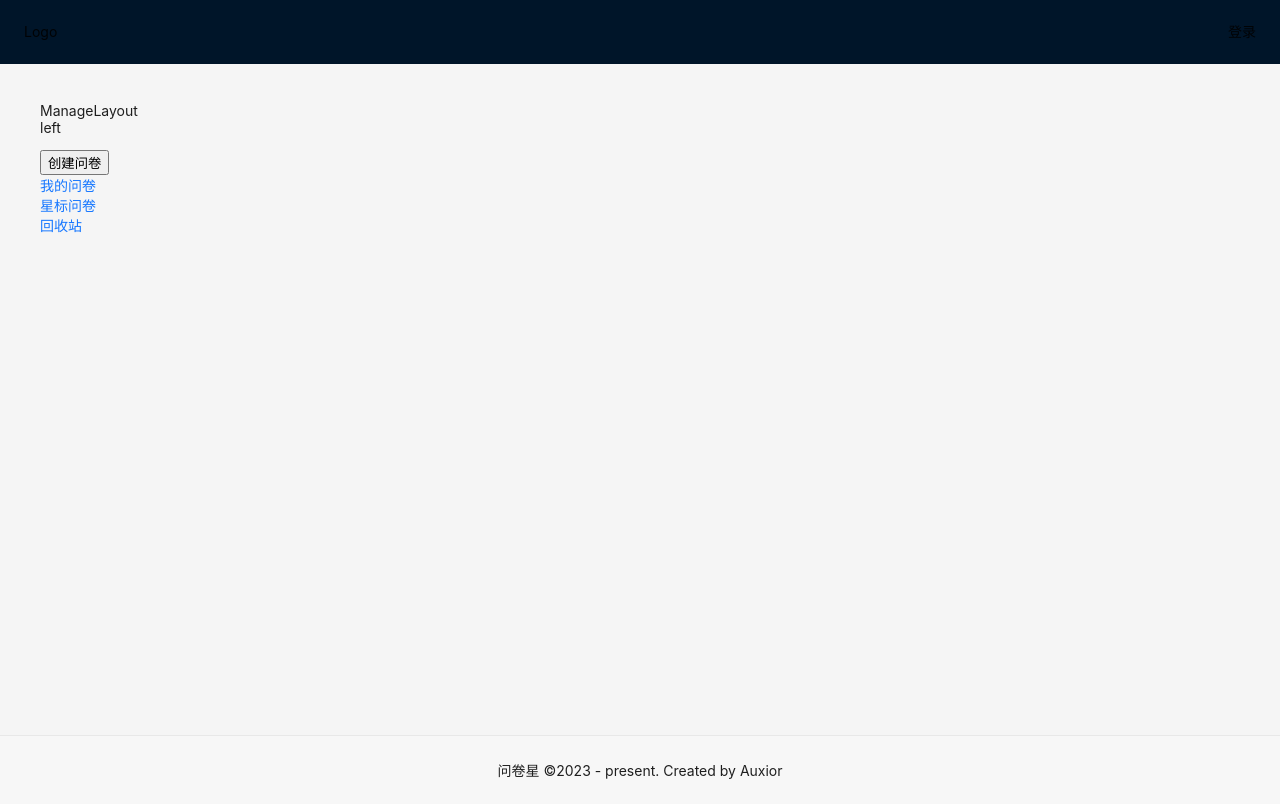
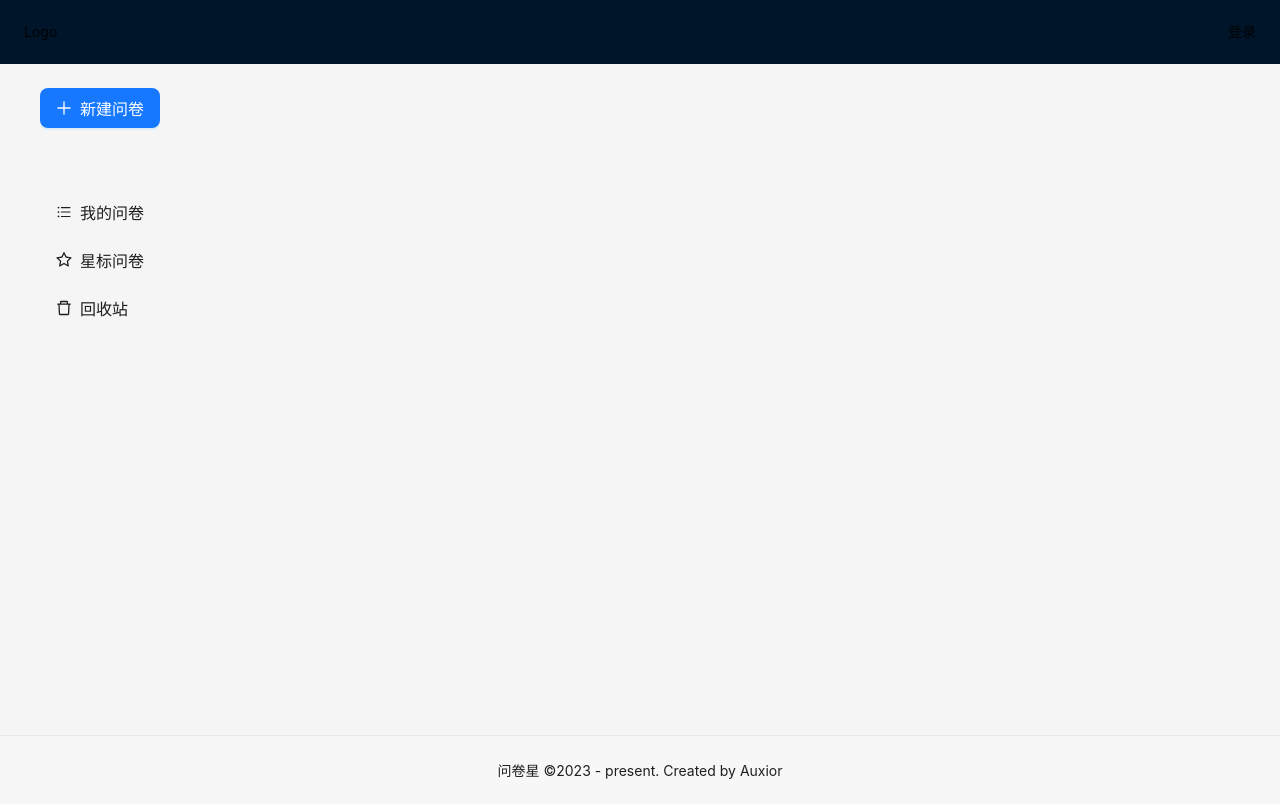
Before and after one commit to Auxior/sojump-fe, a React (Create React App) app: page /manage in a window 1280 px wide. Built offline with nearby package versions, Linux system fonts and the light colour scheme.

Commit message:
Add navigation buttons and icons to ManageLayout

```diff
--- a/src/layouts/ManageLayout.tsx
+++ b/src/layouts/ManageLayout.tsx
@@ -1,19 +1,52 @@
 import React, { FC } from 'react'
-import { Outlet } from 'react-router-dom'
+import { Outlet, useNavigate, useLocation } from 'react-router-dom'
+import { Button, Space, Divider } from 'antd'
+import { PlusOutlined, BarsOutlined, StarOutlined, DeleteOutlined } from '@ant-design/icons'
 import styles from './ManageLayout.module.scss'
 
 const ManageLayout: FC = () => {
+  const nav = useNavigate()
+  const { pathname } = useLocation()
+
   return (
     <div className={styles.container}>
       <div className={styles.left}>
-        <p>ManageLayout left</p>
-        <button>创建问卷</button>
-        <br />
-        <a href="#">我的问卷</a>
-        <br />
-        <a href="#">星标问卷</a>
-        <br />
-        <a href="#">回收站</a>
+        <Space direction="vertical">
+          <Button type="primary" size="large" icon={<PlusOutlined />}>
+            新建问卷
+          </Button>
+          <Divider style={{ borderTop: 'transparent' }} />
+          <Button
+            type={pathname.startsWith('/manage/list') ? 'default' : 'text'}
+            size="large"
+            icon={<BarsOutlined />}
+            onClick={() => {
+              nav('/manage/list')
+            }}
+          >
+            我的问卷
+          </Button>
+          <Button
+            type={pathname.startsWith('/manage/star') ? 'default' : 'text'}
+            size="large"
+            icon={<StarOutlined />}
+            onClick={() => {
+              nav('/manage/star')
+            }}
+          >
+            星标问卷
+          </Button>
+          <Button
+            type={pathname.startsWith('/manage/trash') ? 'default' : 'text'}
+            size="large"
+            icon={<DeleteOutlined />}
+            onClick={() => {
+              nav('/manage/trash')
+            }}
+          >
+            回收站
+          </Button>
+        </Space>
       </div>
       <div className={styles.right}>
         <Outlet />
```
